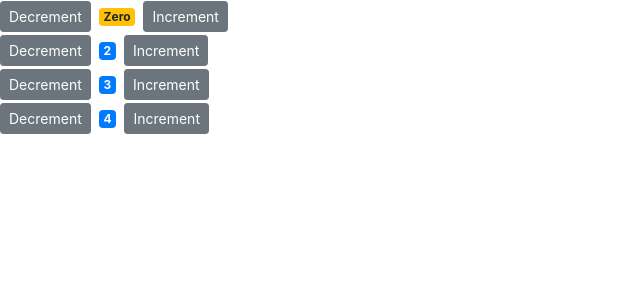
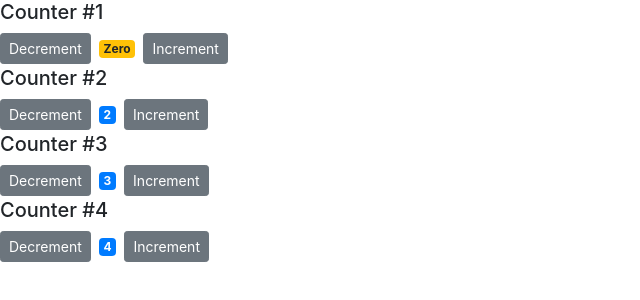
Before and after one commit to Hamsiny/React_Counter_App_Demo, a React (Create React App) app: page / in a window 1280 px wide. Shown: the top 300 px of the page, without its empty margins (0-640 px from the left). Built offline with nearby package versions, Linux system fonts and the light colour scheme.

Commit message:
passing children into other components

```diff
--- a/src/components/counter.jsx
+++ b/src/components/counter.jsx
@@ -23,6 +23,7 @@
         // in onclick event use arrow function to parse in parameter
         return (
             <div>
+                {this.props.children}
                 <button onClick={this.handleDecrement} className='btn btn-secondary btn-sm'>Decrement</button>
                 <span className={this.getBadgeClasses()}>{this.formatCount()}</span>
                 <button onClick={this.handleIncrement} className='btn btn-secondary btn-sm'>Increment</button>
--- a/src/components/counters.jsx
+++ b/src/components/counters.jsx
@@ -16,7 +16,9 @@
         return (
             <div>
                 {this.state.counters.map(counter =>
-                    <Counter key={counter.id} value={counter.value}/>)}
+                    <Counter key={counter.id} value={counter.value}>
+                        <h5>Counter #{counter.id}</h5>
+                    </Counter>)}
             </div>
         )
     }
```
